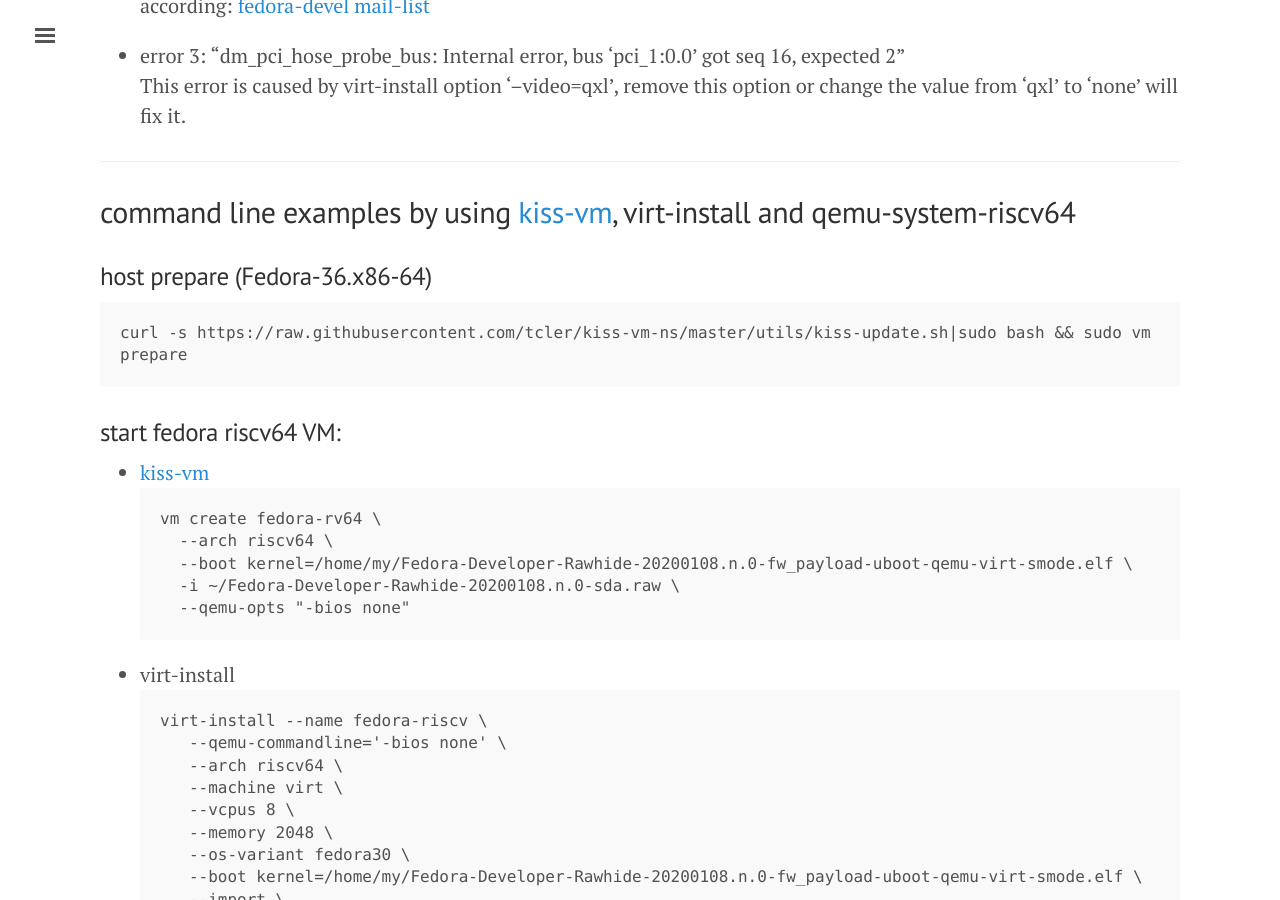
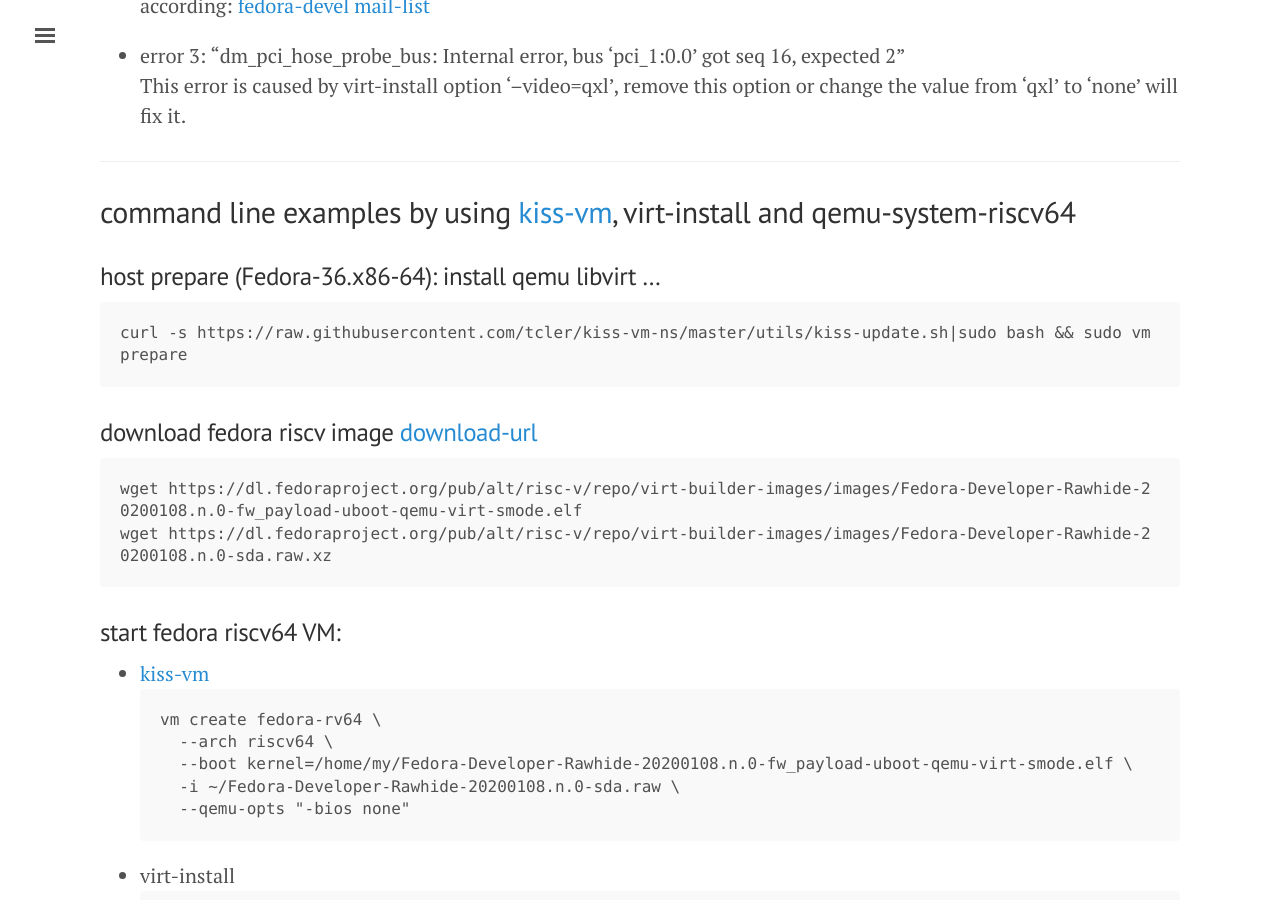
Before and after one commit to tcler/tcler.github.io, a Jekyll site: the page built from _posts/2022-08-20-start-fedora-riscv64-VM-on-fedora-x86_64-host.md, in a window 1280 px wide and 900 px high, scrolled down 675 px. Built offline with Jekyll 4.4.1, drawn with Linux system fonts in a browser that asks for light colours.

Commit message:
Update 2022-08-20-start-fedora-riscv64-VM-on-fedora-x86_64-host.md

````diff
--- a/_posts/2022-08-20-start-fedora-riscv64-VM-on-fedora-x86_64-host.md
+++ b/_posts/2022-08-20-start-fedora-riscv64-VM-on-fedora-x86_64-host.md
@@ -21,9 +21,15 @@
 ---
 ## command line examples by using [kiss-vm](https://github.com/tcler/kiss-vm-ns/kiss-vm), virt-install and qemu-system-riscv64
 
-### host prepare (Fedora-36.x86-64)
+### host prepare (Fedora-36.x86-64): install qemu libvirt ...
 ```
 curl -s https://raw.githubusercontent.com/tcler/kiss-vm-ns/master/utils/kiss-update.sh|sudo bash && sudo vm prepare
+```
+
+### download fedora riscv image [download-url](https://dl.fedoraproject.org/pub/alt/risc-v/repo/virt-builder-images/images/)
+```
+wget https://dl.fedoraproject.org/pub/alt/risc-v/repo/virt-builder-images/images/Fedora-Developer-Rawhide-20200108.n.0-fw_payload-uboot-qemu-virt-smode.elf
+wget https://dl.fedoraproject.org/pub/alt/risc-v/repo/virt-builder-images/images/Fedora-Developer-Rawhide-20200108.n.0-sda.raw.xz
 ```
 
 ### start fedora riscv64 VM:
````
